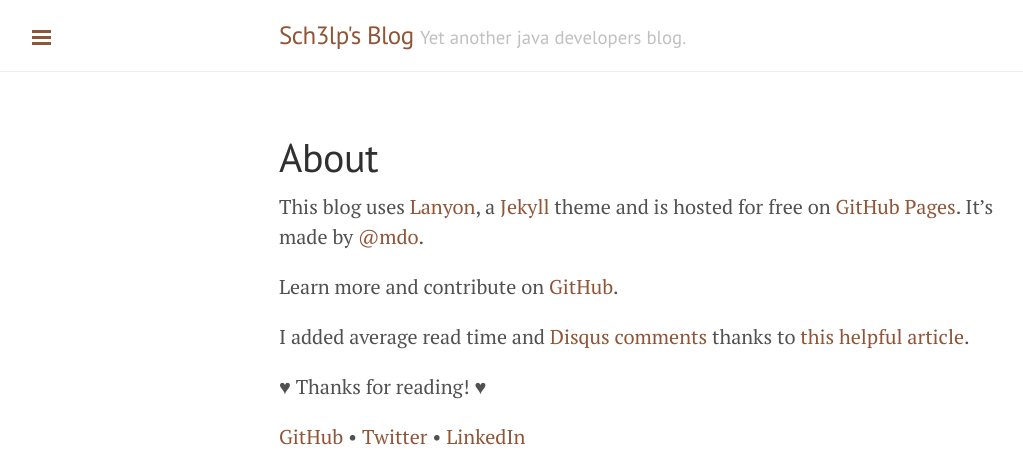
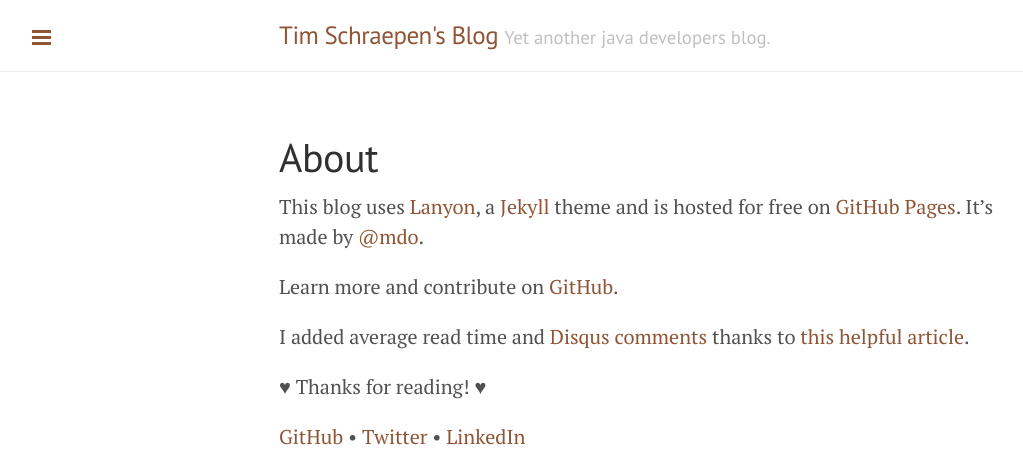
Before and after one commit to imanuelr/sch3lp.github.io, a Jekyll site: the page built from about.md, in a window 1280 px wide, cut to the strip 0-468 px from the top of the page. Shown: the whole strip, without its empty margins (1-1024 px from the left). Built offline with Jekyll 4.4.1, drawn with Linux system fonts in a browser that asks for light colours; Markdown is read by kramdown in place of the engine named in the settings; comment, search, counter and statistics services are not loaded.

Commit message:
fixed blog title

```diff
--- a/_config.yml
+++ b/_config.yml
@@ -6,7 +6,7 @@
 permalink:        pretty
 
 # Setup
-title:            Sch3lp's Blog
+title:            Tim Schraepen's Blog
 tagline:          'Yet another java developers blog.'
 description:      'Blog of Tim Schraepen, java developer at Cegeka.'
 url:              http://sch3lp.github.io
```
